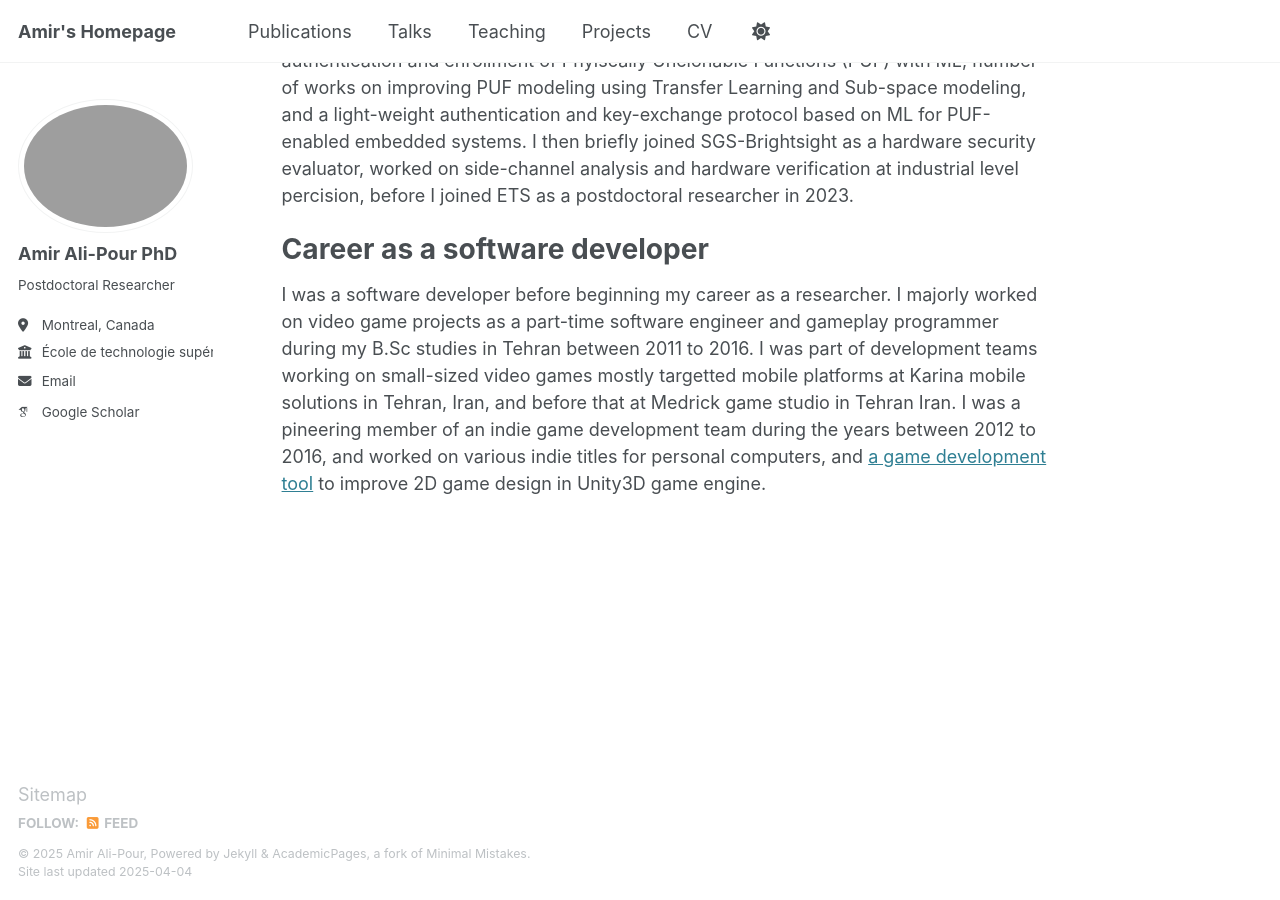
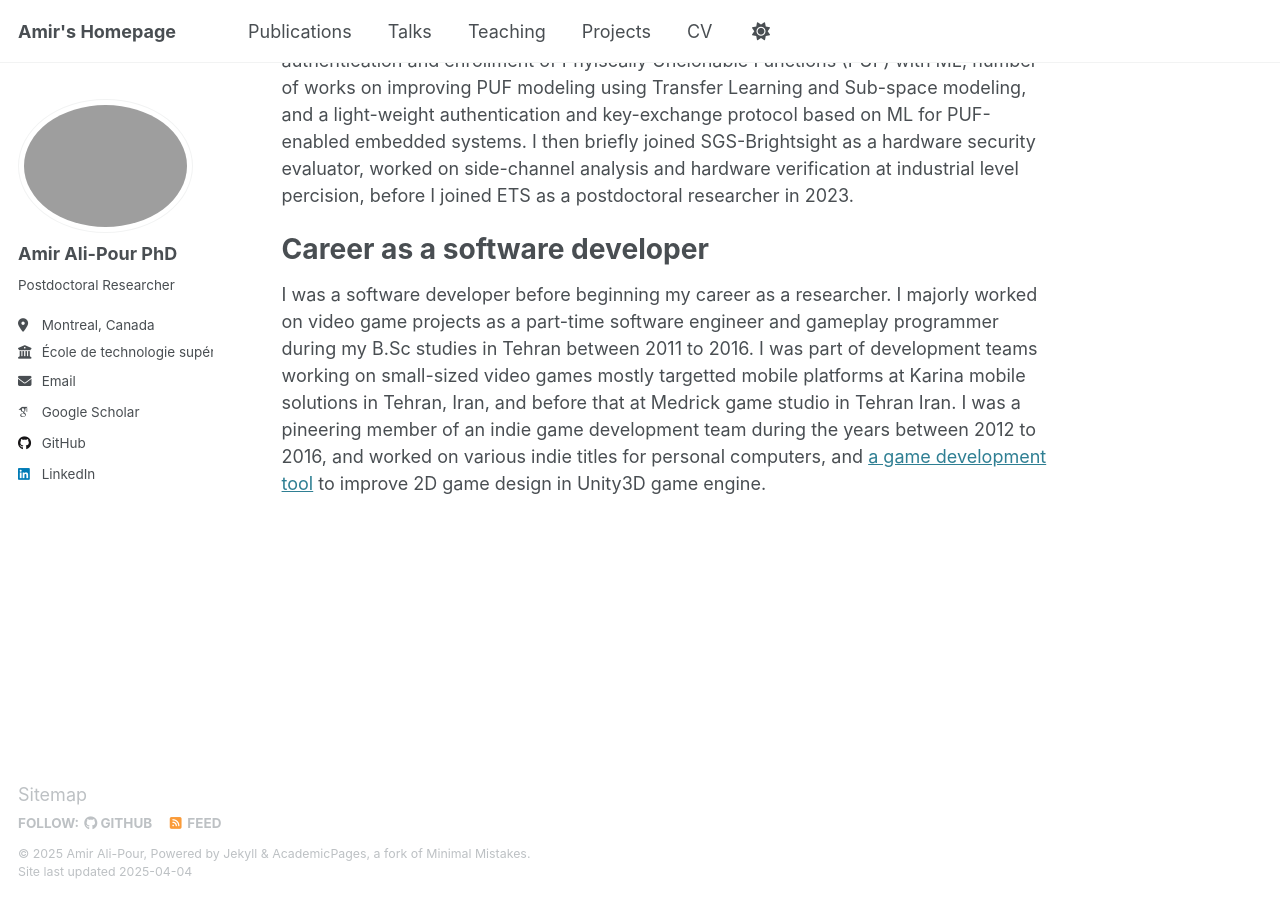
Before and after one commit to ali-pour-amir/ali-pour-amir.github.io, a Jekyll site: the page built from _pages/about.md, in a window 1280 px wide and 900 px high, scrolled down 678 px. Built offline with Jekyll 4.4.1, drawn with Linux system fonts in a browser that asks for light colours; some web fonts are replaced; some of the changed lines change nothing that is shown.

Commit message:
added github and linkedin url

```diff
--- a/_config.yml
+++ b/_config.yml
@@ -45,7 +45,7 @@ author:
   bitbucket        : # Username - Update with your username on the site
   codepen          : # Username
   dribbble         : # Username
-  github           : #
+  github           : "https://github.com/ali-pour-amir"
   kaggle           : # Username
   stackoverflow    : # User number or user number and name (i.e., use "1" or "1/jeff-atwood")
 
@@ -59,7 +59,7 @@ author:
   keybase          : # Username
   instagram        : # Username
   lastfm           : # Username
-  linkedin         : # Username
+  linkedin         : "https://www.linkedin.com/in/amir-alipour-bb23735b/"
   mastodon         : # URL
   medium           : # URL
   pinterest        : # Username
```
